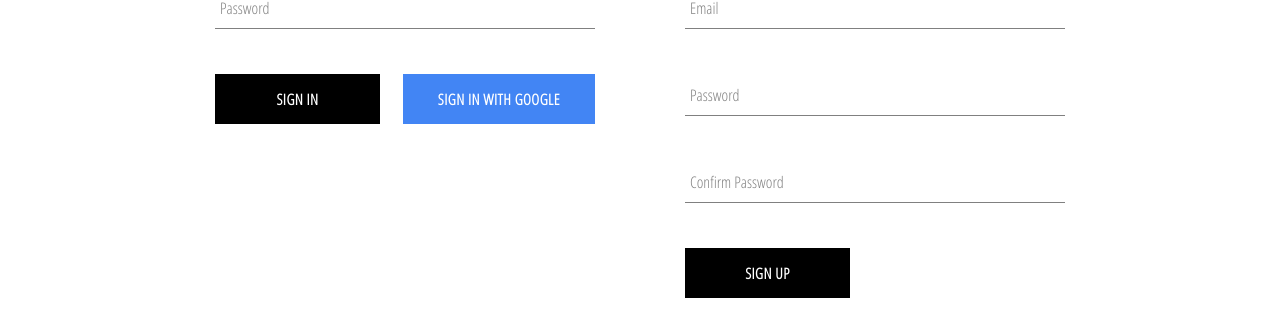
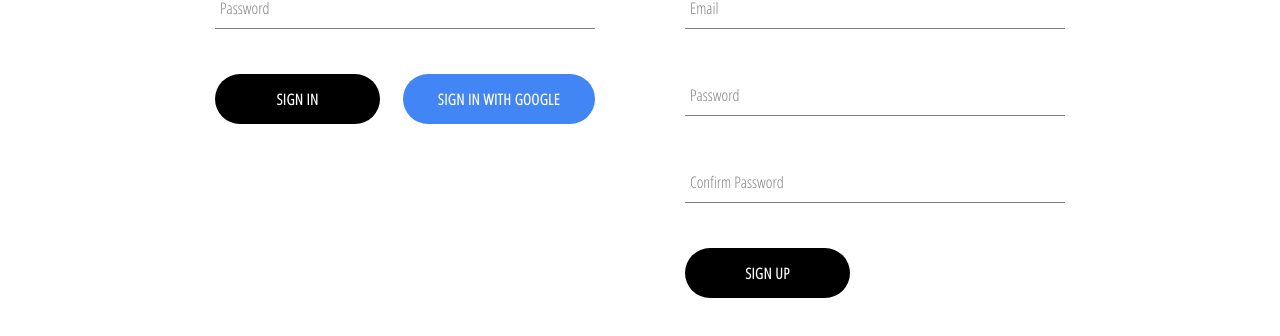
Before and after one commit to akhegade/clothing-ecom-app, a React (Create React App) app: page /signin in a window 1280 px wide. Shown: the part 336-672 px from the top of the page. Built offline with nearby package versions, Linux system fonts and the light colour scheme; no server answers.

Commit message:
custom-button border-style change and sign in with google button type change from submit to button

```diff
--- a/src/components/custom-button/custom-button.style.scss
+++ b/src/components/custom-button/custom-button.style.scss
@@ -12,6 +12,7 @@
   font-family: "Open Sans Condensed";
   font-weight: bolder;
   border: none;
+  border-radius: 50px;
   cursor: pointer;
 
   &:hover {
--- a/src/components/sign-in/sign-in.component.jsx
+++ b/src/components/sign-in/sign-in.component.jsx
@@ -59,7 +59,7 @@ class SignIn extends React.Component {
           />
           <div className="buttons">
             <CustomButton type="submit">Sign In </CustomButton>
-            <CustomButton onClick={signInWithGoogle} isGoogleSignIn>
+            <CustomButton  type="button"  onClick={signInWithGoogle} isGoogleSignIn>
               Sign In With Google
             </CustomButton>
           </div>
```
